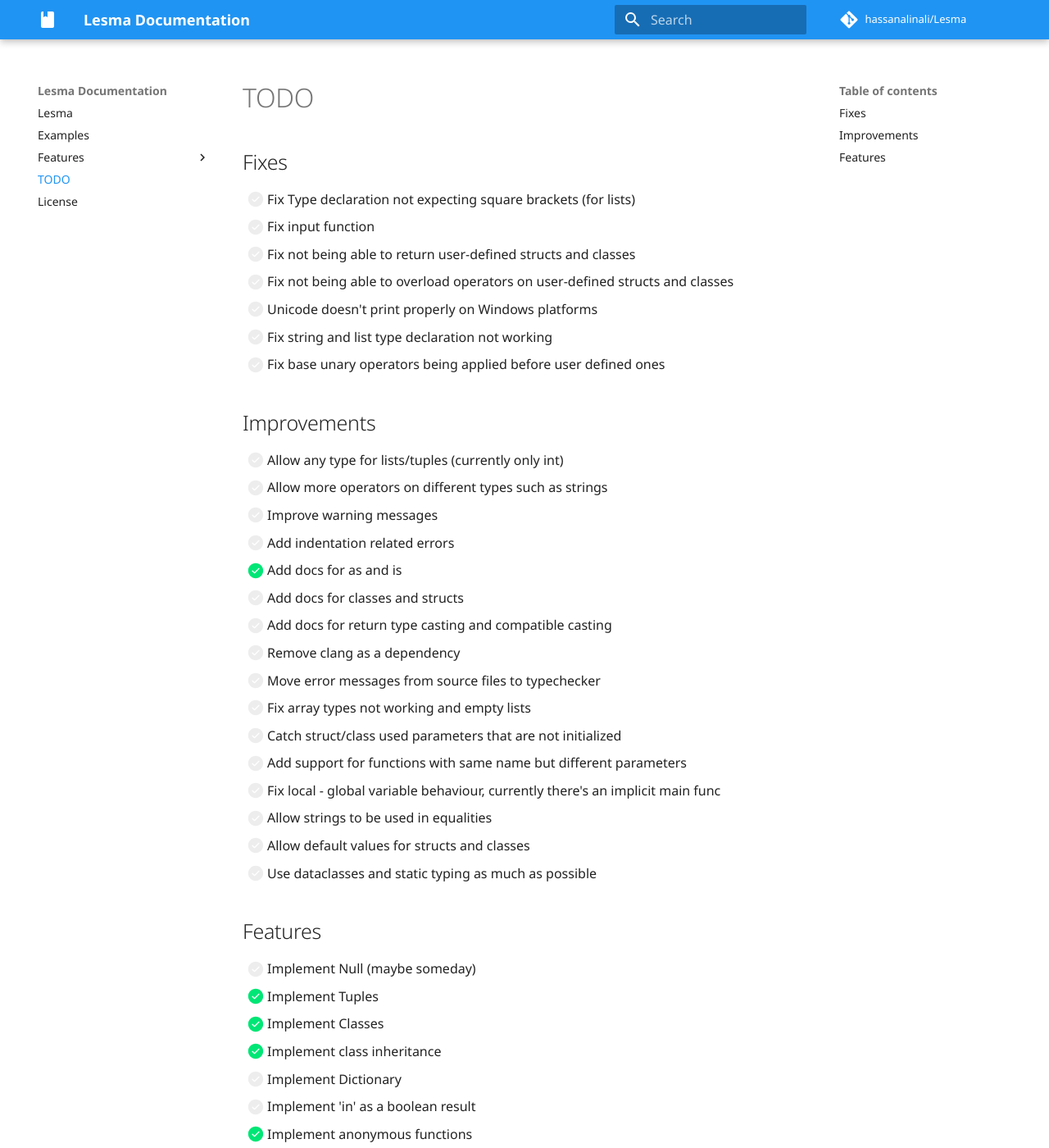
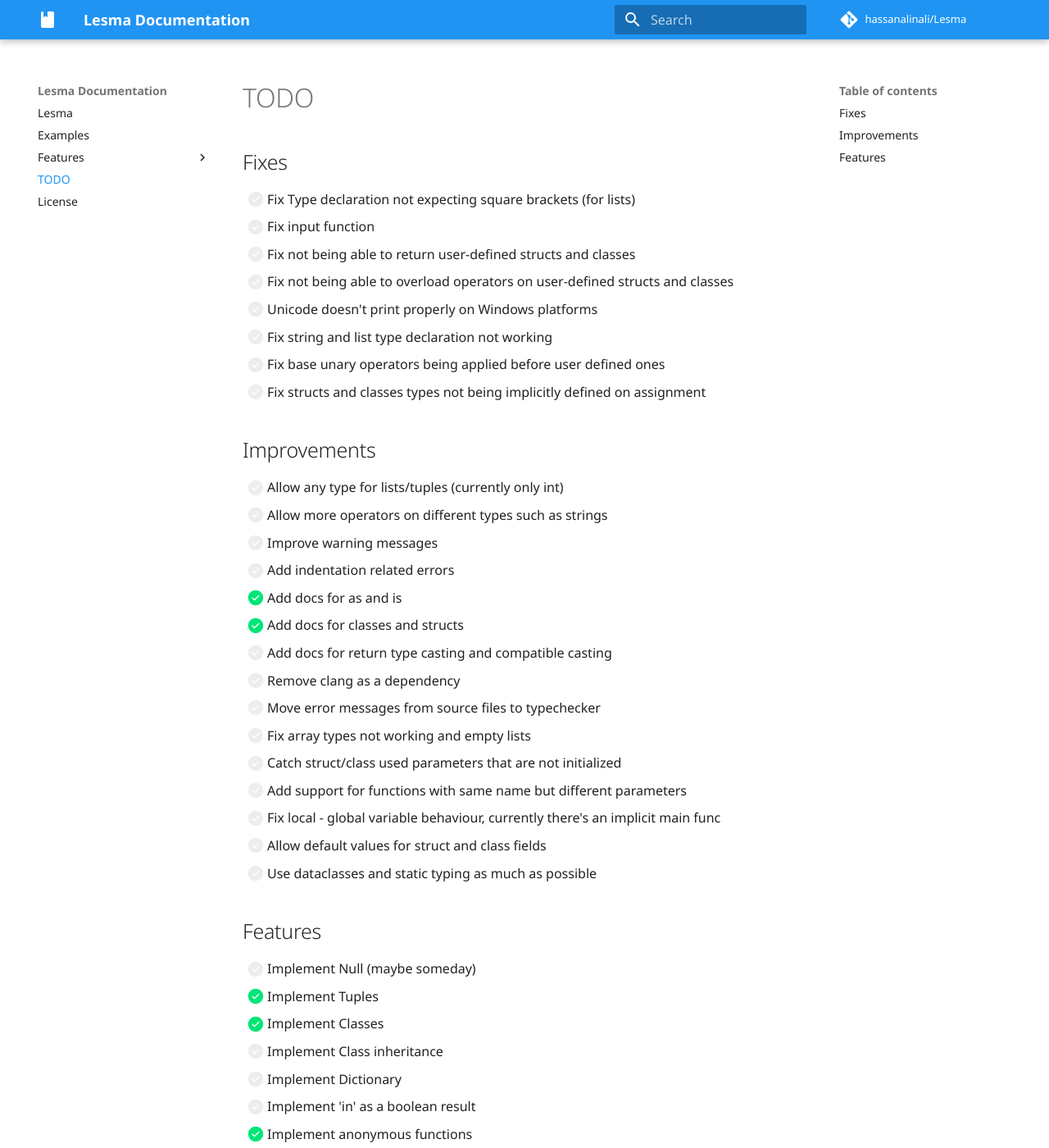
Before and after one commit to alinalihassan/pyLesma, an MkDocs documentation site: the page built from docs/TODO.md, in a window 1280 px wide and 1400 px high. Shown: the whole window at 82% size. Built offline with MkDocs 1.6.1 and Material for MkDocs 9.7.7, drawn with Linux system fonts in a browser that asks for light colours; comment, search, counter and statistics services are not loaded.

Commit message:
Updated docs

```diff
--- a/docs/TODO.md
+++ b/docs/TODO.md
@@ -8,6 +8,7 @@
 - [ ] Unicode doesn't print properly on Windows platforms
 - [ ] Fix string and list type declaration not working
 - [ ] Fix base unary operators being applied before user defined ones
+- [ ] Fix structs and classes types not being implicitly defined on assignment
 
 ## Improvements
 - [ ] Allow any type for lists/tuples (currently only int)
@@ -15,7 +16,7 @@
 - [ ] Improve warning messages
 - [ ] Add indentation related errors
 - [x] Add docs for as and is
-- [ ] Add docs for classes and structs
+- [x] Add docs for classes and structs
 - [ ] Add docs for return type casting and compatible casting
 - [ ] Remove clang as a dependency
 - [ ] Move error messages from source files to typechecker
@@ -23,15 +24,14 @@
 - [ ] Catch struct/class used parameters that are not initialized
 - [ ] Add support for functions with same name but different parameters
 - [ ] Fix local - global variable behaviour, currently there's an implicit main func
-- [ ] Allow strings to be used in equalities
-- [ ] Allow default values for structs and classes
+- [ ] Allow default values for struct and class fields
 - [ ] Use dataclasses and static typing as much as possible
 
 ## Features
 - [ ] Implement Null (maybe someday)
 - [x] Implement Tuples
 - [x] Implement Classes
-- [x] Implement class inheritance
+- [ ] Implement Class inheritance
 - [ ] Implement Dictionary
 - [ ] Implement 'in' as a boolean result
 - [x] Implement anonymous functions
--- a/mkdocs.yml
+++ b/mkdocs.yml
@@ -14,9 +14,11 @@ nav:
   - Features:
     - Syntax: features/syntax.md
     - Keywords: features/keywords.md
+    - Flow Control: features/flow_control.md
+    - Structs: features/structs.md
+    - Classes: features/classes.md
     - Types: features/types.md
     - Operators: features/operators.md
-    - Flow Control: features/flow_control.md
   - TODO: TODO.md
   - License: license.md
 
```
Also changed, not shown: docs/examples.md (+4 -3 lines), docs/features/classes.md (added, +27 -0 lines), docs/features/structs.md (added, +15 -0 lines).
